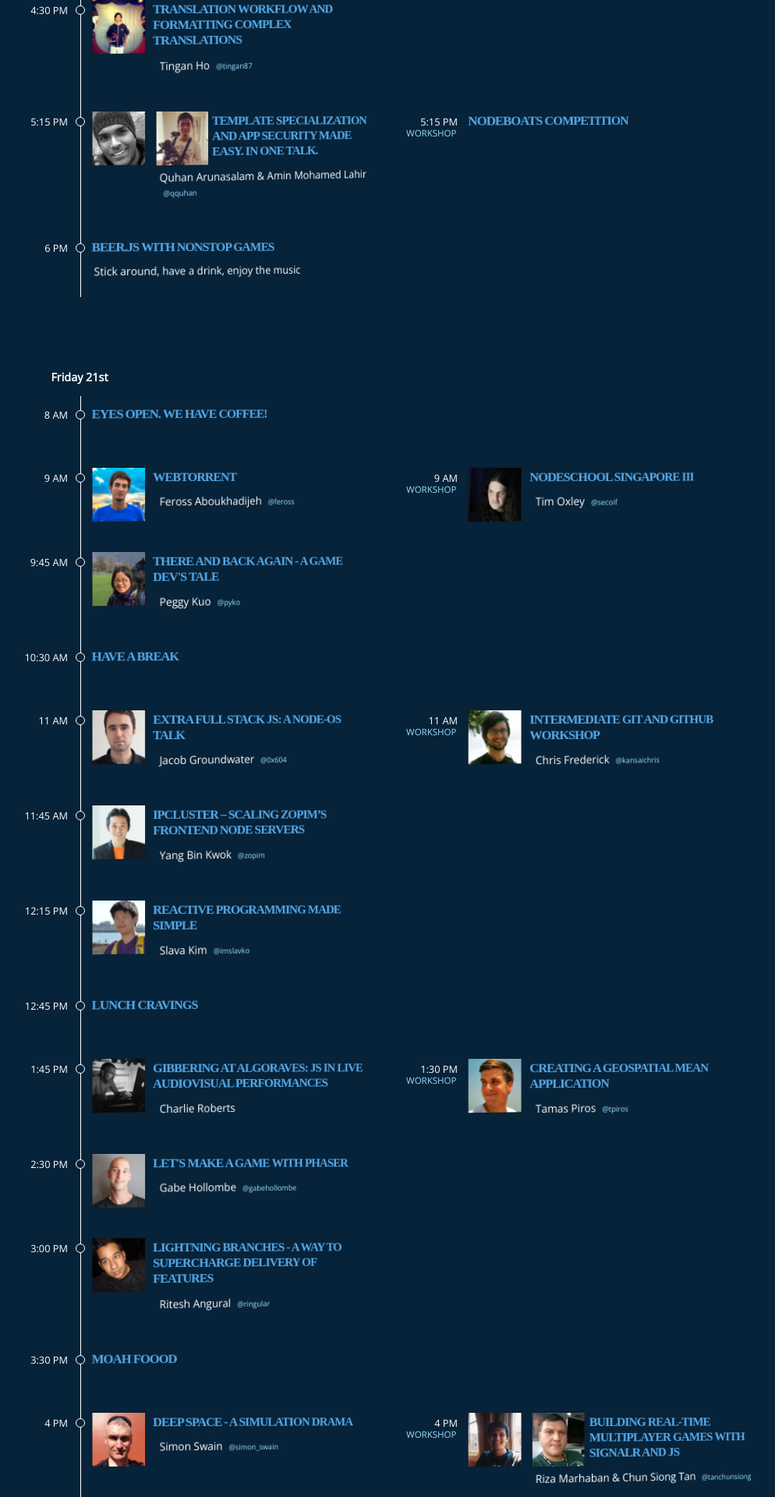
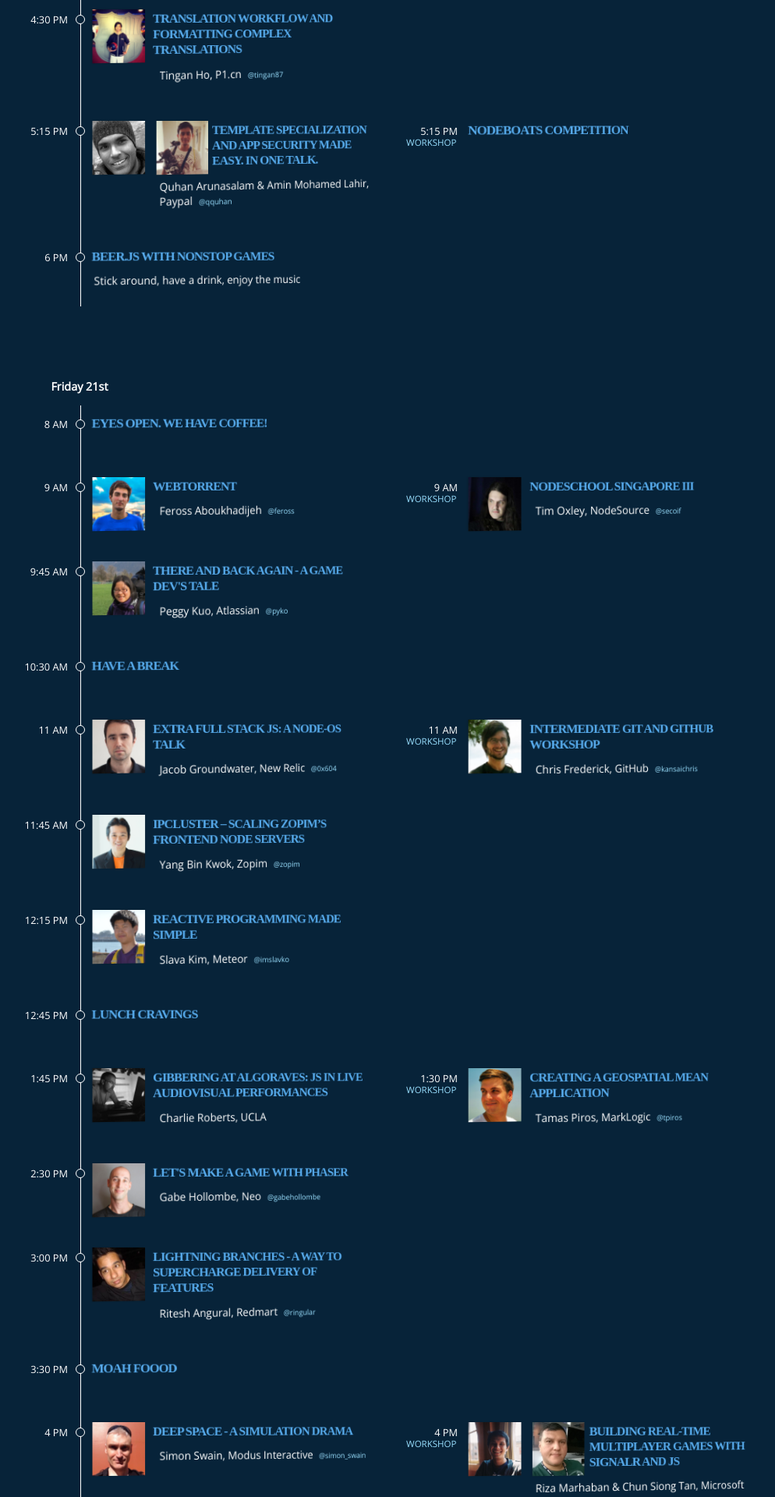
Before and after one commit to serrynaimo/2014.jsconf.asia, a PHP site: page / in a window 1280 px wide. Shown: the part 2720-4640 px from the top of the page at 78% size, without its empty margins (123-1117 px from the left). Run offline with PHP 8.4, Linux system fonts and the light colour scheme; some libraries are stand-ins or nearby versions; some web fonts are replaced.

Commit message:
With company

```diff
--- a/index.php
+++ b/index.php
@@ -78,7 +78,7 @@
     				<span>9:15 AM</span>
     				<img src="img/speakers/spike.jpg" />
                     <h3>Building Isomorphic Apps</h3>
-    				<h4>Spike Brehm <a href="https://twitter.com/spikebrehm" target="_blank">@spikebrehm</a></h4>
+    				<h4>Spike Brehm, Airbnb <a href="https://twitter.com/spikebrehm" target="_blank">@spikebrehm</a></h4>
     				<p>
                         Over the past year or so, we’ve seen the emergence of a new way of building JavaScript web apps that share code between the web browser and the server, using Node.js — a technique that has come to be known as "isomorphic JavaScript.” There are a variety of use cases for isomorphic JavaScript; some apps render HTML on both the server and the client, some apps share just a few small bits of application logic, while others share the entire application runtime between client and server to provide advanced offline and realtime features. Why go isomorphic? The main benefits are performance, maintainability, reusability, and SEO.
                         <br/>
@@ -94,7 +94,7 @@
     				<span>FULL DAY</span>
     				<img src="img/speakers/chinmay.jpg" />
                     <h3>NodeBoats Builder with spark.io and IDA</h3>
-    				<h4>Chinmay Pendharkar <a href="https://twitter.com/ntt" target="_blank">@ntt</a></h4>
+    				<h4>Chinmay Pendharkar, Sonoport <a href="https://twitter.com/ntt" target="_blank">@ntt</a></h4>
                     <p>
                         <b>Up to 24 attendees will be able to sign-up for this workshop online short before the event. Watch your inbox!
                             It's first come, first serve!</b>
@@ -117,7 +117,7 @@
     				<span>10 AM</span>
     				<img src="img/speakers/vince.jpg" />
                     <h3>Pixel Art and Complex Systems</h3>
-    				<h4>Vince Allen <a href="https://twitter.com/vinceallenvince" target="_blank">@vinceallenvince</a></h4>
+    				<h4>Vince Allen, Spotify <a href="https://twitter.com/vinceallenvince" target="_blank">@vinceallenvince</a></h4>
                     <p>
                         Once defined by its limitations, pixel art has evolved into a highly expressive visual style. Illustrators, product designers and artists continually challenge the conventional pixel art sensibility to produce beautiful work for the street, our homes and museums.
                         <br/>
@@ -140,7 +140,7 @@
     				<span>11 AM</span>
     				<img src="img/speakers/chris.jpg" />
                     <h3>Bad Form</h3>
-    				<h4>Chris Lienert <a href="https://twitter.com/cliener" target="_blank">@cliener</a></h4>
+    				<h4>Chris Lienert, Jardine Lloyd Thompson <a href="https://twitter.com/cliener" target="_blank">@cliener</a></h4>
                     <p>
                         At any given time and place, if you listen carefully, you can hear the screams of frustration from people trying to fill out a form on the web. We web developers are the ones who can fix that and I'll show you how.
                     </p>
@@ -155,7 +155,7 @@
     				<span>11:45 AM</span>
     				<img src="img/speakers/weilu.jpg" />
                     <h3>HTTP Headers – the simplest security</h3>
-    				<h4>Wei Lu <a href="https://twitter.com/luweidewei" target="_blank">@luweidewei</a></h4>
+    				<h4>Wei Lu, Neo <a href="https://twitter.com/luweidewei" target="_blank">@luweidewei</a></h4>
                     <p>
                         Not sure what Content-Security-Policy and Strict-Transport-Security are about? Your web apps are at risk! Security is crucial but can be hard
                         to get right. Luckily for web developers, the HTTP protocol comes with well-thought-out security specifications. Modern browsers implementing
@@ -178,7 +178,7 @@
     				<span>1:15 PM</span>
     				<img src="img/speakers/jan.jpg" />
                     <h3>Fun with JavaScript and sensors</h3>
-    				<h4>Jan Jongboom <a href="https://twitter.com/janjongboom" target="_blank">@janjongboom</a></h4>
+    				<h4>Jan Jongboom, Telenor <a href="https://twitter.com/janjongboom" target="_blank">@janjongboom</a></h4>
                     <p>
                         As web developers we treat mobile phones as scaled down desktops. We like responsive design and nice looking buttons. But we can do so much more! That little device in your pocket is equipped with a gazillion sensors, and thus able to connect with the real life. Why not exploit that? It’s time to do crazy stuff with phones!
                         <br/>
@@ -193,7 +193,7 @@
     				<span>2 PM</span>
     				<img src="img/speakers/martin.jpg" />
                     <h3>The Art of Less</h3>
-    				<h4>Martin Kleppe <a href="https://twitter.com/aemkei" target="_blank">@aemkei</a></h4>
+    				<h4>Martin Kleppe, Ubilabs <a href="https://twitter.com/aemkei" target="_blank">@aemkei</a></h4>
                     <p>
                         Focussing on the smallest scale will sometimes lead to new worlds: As a developer you will discover beautiful aspects of the language you use every day. In this talk, Martin will teach you magic tricks how to create handsome code in as few characters as possible. He will showcase mind-bending hacks and introduce you to the incredible art of code golfing.
                     </p>
@@ -228,7 +228,7 @@
     				<span>3:45 PM</span>
     				<img src="img/speakers/mathias.jpg" />
                     <h3>JavaScript ♥ Unicode</h3>
-    				<h4>Mathias Bynens <a href="https://twitter.com/mathias" target="_blank">@mathias</a></h4>
+    				<h4>Mathias Bynens, Opera <a href="https://twitter.com/mathias" target="_blank">@mathias</a></h4>
                     <p>
                         This presentation explains the various ways in which JavaScript relies on Unicode, what the consequences are for JavaScript developers, and how ECMAScript 6 will make our lives a bit easier in this regard.
                         <br/>
@@ -247,7 +247,7 @@
     				<span>4:30 PM</span>
     				<img src="img/speakers/tingan.jpg" />
                     <h3>Translation workflow and formatting complex translations</h3>
-    				<h4>Tingan Ho <a href="https://twitter.com/tingan87" target="_blank">@tingan87</a></h4>
+    				<h4>Tingan Ho, P1.cn <a href="https://twitter.com/tingan87" target="_blank">@tingan87</a></h4>
                     <p>
                         Supporting a multilingual application has been a difficult for a very long time and we are now in a brink of
                         entering a new state where we can do it more easily. Data such as CLDR and technologies such ICU's MessageFormat is
@@ -267,7 +267,7 @@
                     <img src="img/speakers/quhan.jpg" />
     				<img src="img/speakers/amin.jpg" />
                     <h3>Template specialization and app security made easy. In one talk.</h3>
-    				<h4>Quhan Arunasalam &amp; Amin Mohamed Lahir <a href="https://twitter.com/qquhan" target="_blank">@qquhan</a></h4>
+    				<h4>Quhan Arunasalam &amp; Amin Mohamed Lahir, Paypal <a href="https://twitter.com/qquhan" target="_blank">@qquhan</a></h4>
                     <p>
                         Let's say you've built a brand spanking new Node app. The Internets smile upon you and it becomes super popular! Suddenly
                         people all around the world want to use it too. And naturally, some of them might want to abuse it for nefarious reasons
@@ -321,7 +321,7 @@
                         <span>9 AM</span>
                         <img src="img/speakers/tim.jpg" />
                         <h3>NodeSchool Singapore III</h3>
-                        <h4>Tim Oxley <a href="https://twitter.com/secoif" target="_blank">@secoif</a></h4>
+                        <h4>Tim Oxley, NodeSource <a href="https://twitter.com/secoif" target="_blank">@secoif</a></h4>
                         <p>
                         	<b>Up to 24 attendees will be able to sign-up for this workshop online short before the event. Watch your inbox!
                                 It's first come, first serve!</b>
@@ -347,7 +347,7 @@
         				<span>9:45 AM</span>
         				<img src="img/speakers/peggy.jpg" />
                         <h3>There and Back Again - A Game Dev's Tale</h3>
-        				<h4>Peggy Kuo <a href="https://twitter.com/pyko" target="_blank">@pyko</a></h4>
+        				<h4>Peggy Kuo, Atlassian <a href="https://twitter.com/pyko" target="_blank">@pyko</a></h4>
                         <p>
                             There are two main challenges in creating a game: starting, and finishing. With the plethora of tools at our disposal, it's quite easy to embark on our pet projects. But sooner or later, we come across problems. Scope creep, unknown unknowns, fragile code and just life in general. It's at this point that many games falter by the wayside and are eventually shelved.
                             <br/>
@@ -368,7 +368,7 @@
         				<span>11 AM</span>
         				<img src="img/speakers/jacob.jpg" />
                         <h3>Extra Full Stack JS: a node-os talk</h3>
-        				<h4>Jacob Groundwater <a href="https://twitter.com/0x604" target="_blank">@0x604</a></h4>
+        				<h4>Jacob Groundwater, New Relic <a href="https://twitter.com/0x604" target="_blank">@0x604</a></h4>
                         <p>
                             Building an operating system should be as easy as building an express app. JavaScript alone is not enough, but when combined with node and npm something amazing happens. Together these three form one of the most flexible and powerful programming platforms that exists today.
                             <br/><br/>
@@ -389,7 +389,7 @@
                         <span>11 AM</span>
                         <img src="img/speakers/chris-frederick.jpg" />
                         <h3>Intermediate Git and GitHub workshop</h3>
-                        <h4>Chris Frederick <a href="https://twitter.com/kansaichris" target="_blank">@kansaichris</a></h4>
+                        <h4>Chris Frederick, GitHub <a href="https://twitter.com/kansaichris" target="_blank">@kansaichris</a></h4>
                         <p>
                         	<b>Up to 24 attendees will be able to sign-up for this workshop online short before the event. Watch your inbox!
                                 It's first come, first serve!</b>
@@ -408,7 +408,7 @@
         				<span>11:45 AM</span>
         				<img src="img/speakers/yangbin.jpg" />
                         <h3>IPCluster – Scaling Zopim’s frontend node servers</h3>
-        				<h4>Yang Bin Kwok <a href="https://twitter.com/zopim" target="_blank">@zopim</a></h4>
+        				<h4>Yang Bin Kwok, Zopim <a href="https://twitter.com/zopim" target="_blank">@zopim</a></h4>
                         <p>
                             Realtime applications are easy with Node, but how do you scale out when the load hits? Zopim shares the lessons learnt at scale, as well as their approach to enterprise class software of a simplified network topology eschewing dedicated load balancers and firewalls.
                         </p>
@@ -422,7 +422,7 @@
         				<span>12:15 PM</span>
         				<img src="img/speakers/slava.jpg" />
                         <h3>Reactive Programming made simple</h3>
-        				<h4>Slava Kim <a href="https://twitter.com/imslavko" target="_blank">@imslavko</a></h4>
+        				<h4>Slava Kim, Meteor <a href="https://twitter.com/imslavko" target="_blank">@imslavko</a></h4>
                         <p>
                             Reactive Programming is very useful for building complex user interface and interactions. Unfortunately the most popular form of it is FRP (Functional Reactive Programming) which is not an easy paradigm to learn and use for newcomers. In this talk we will present you a much simpler approach that still preserves all the Reactive Programming properties usually required on day-by-day basis but allows you to use the usual imperative style just in a 1Kb library of pure JS.
                             <br/>
@@ -443,7 +443,7 @@
         				<span>1:45 PM</span>
         				<img src="img/speakers/charlie.jpg" />
                         <h3>Gibbering at Algoraves: JS in Live Audiovisual Performances</h3>
-        				<h4>Charlie Roberts</h4>
+        				<h4>Charlie Roberts, UCLA</h4>
                         <p>
                             In electronic music, a live coding performance consists of a performer improvising a piece of music by coding it in front of an audience, while projecting their code for the audience to see. People get together and dance to these performances at events called Algoraves.<br/>
                             Gibber is a creative coding environment that I originally designed for live coding performances, and it's created entirely in JavaScript. In my talk I'll share the audiovisual capabilities of Gibber, what it's like to perform with it, and how it's used to teach kids to create electronic music. Along the way I'll show off some libraries I've created that might be useful to creative coders. And finally, I'll live code some music and visuals that you may or may not dance to.
@@ -459,7 +459,7 @@
                         <span>1:30 PM</span>
                         <img src="img/speakers/tamaspiros.jpg" />
                         <h3>Creating a geospatial MEAN application</h3>
-                        <h4>Tamas Piros <a href="https://twitter.com/tpiros" target="_blank">@tpiros</a></h4>
+                        <h4>Tamas Piros, MarkLogic <a href="https://twitter.com/tpiros" target="_blank">@tpiros</a></h4>
                         <p>
                         	<b>Up to 24 attendees will be able to sign-up for this workshop online short before the event. Watch your inbox!
                                 It's first come, first serve!</b>
@@ -477,7 +477,7 @@
         				<span>2:30 PM</span>
         				<img src="img/speakers/gabe.jpg" />
                         <h3>Let's make a game with Phaser</h3>
-        				<h4>Gabe Hollombe <a href="https://twitter.com/gabehollombe" target="_blank">@gabehollombe</a></h4>
+        				<h4>Gabe Hollombe, Neo <a href="https://twitter.com/gabehollombe" target="_blank">@gabehollombe</a></h4>
                         <p>
                             These days, we're spoiled for choice when it comes to HTML5 game frameworks. But with so many frameworks out there, it's easy to feel like you might be picking the wrong one for your next (or first) project. Each framework has their own way of doing things, and it can feel like a big commitment to spend time learning a framework before you know everything it's capable of and if you like its API enough to stick with it.
                             <br/>
@@ -495,7 +495,7 @@
         				<span>3:00 PM</span>
         				<img src="img/speakers/ritesh.jpg" />
                         <h3>Lightning branches - A way to supercharge delivery of features</h3>
-        				<h4>Ritesh Angural <a href="https://twitter.com/ringular" target="_blank">@ringular</a></h4>
+        				<h4>Ritesh Angural, Redmart <a href="https://twitter.com/ringular" target="_blank">@ringular</a></h4>
                         <p>
                             I will be talking about the "No talk all action" approach we take at RedMart for feature development. You'll learn how we supercharge development and get code in production fast with an opinionated and automated development workflow. Hint: It's a cocktail of Git, JS (of course), Chef, Devops & killing pointless meetings.
                         </p>
@@ -512,7 +512,7 @@
         				<span>4 PM</span>
         				<img src="img/speakers/simon.jpg" />
                         <h3>Deep Space - A simulation drama</h3>
-        				<h4>Simon Swain <a href="https://twitter.com/simon_swain" target="_blank">@simon_swain</a></h4>
+        				<h4>Simon Swain, Modus Interactive <a href="https://twitter.com/simon_swain" target="_blank">@simon_swain</a></h4>
                         <p>
                             Starting from bacteria and moving up the food chain, we'll look at the uncanny way simple rules can create complex results. Along the way we'll try and conquer the universe. Expect spaceships, explosions, mass extinction and some Javascript.
                         </p>
@@ -528,7 +528,7 @@
                         <img src="img/speakers/chunsiong.jpg" />
                         <img src="img/speakers/riza.jpg" />
                         <h3>Building real-time multiplayer games with SignalR and JS</h3>
-                        <h4>Riza Marhaban &amp; Chun Siong Tan <a href="https://twitter.com/tanchunsiong" target="_blank">@tanchunsiong</a></h4>
+                        <h4>Riza Marhaban &amp; Chun Siong Tan, Microsoft <a href="https://twitter.com/tanchunsiong" target="_blank">@tanchunsiong</a></h4>
                         <p>
                         	<b>Up to 24 attendees will be able to sign-up for this workshop online short before the event. Watch your inbox!
                                 It's first come, first serve!</b>
@@ -546,7 +546,7 @@
         				<span>4:45 PM</span>
         				<img src="img/speakers/mikeal.jpg" />
                         <h3>Future of Node</h3>
-        				<h4>Mikeal Rogers <a href="https://twitter.com/mikeal" target="_blank">@mikeal</a></h4>
+        				<h4>Mikeal Rogers, Digital Ocean <a href="https://twitter.com/mikeal" target="_blank">@mikeal</a></h4>
                         <p>
                             The node community has change tremendously as it has evolved over the last 5 years. Some of the most modern and progressive practices in open source are being tested to great success in this relatively new and dynamic community. While the core project has struggled to release and attract new contributors perhaps the future of node lies not in its central project but in the community that is continuing to grow and flourish.
                         </p>
```
